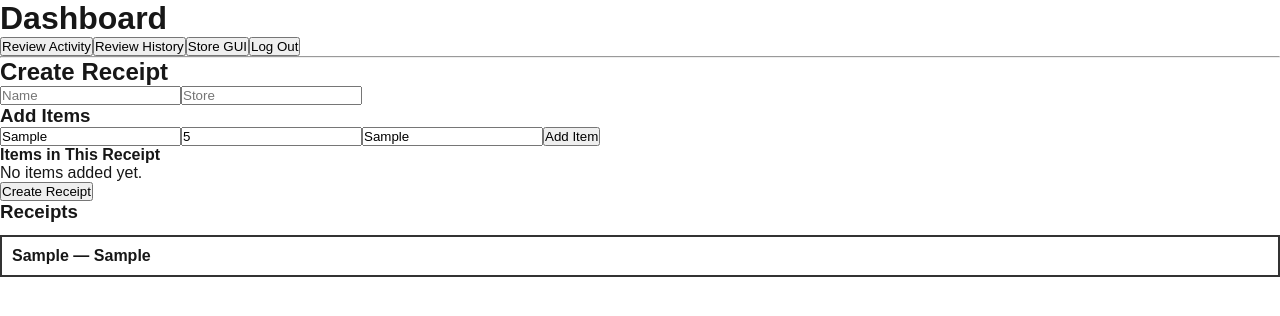
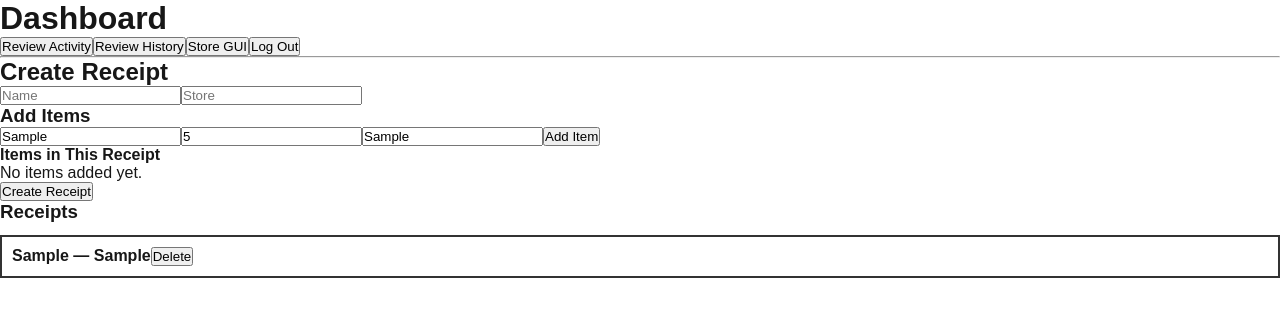
Before and after one commit to Rkaid0/SoftEngeGroupProject, a Next.js app in the folder front-end/: page /userDashboard in a window 1280 px wide. Both pictures are taken after typing "Sample", "Sample", "Sample", "5", "Sample" into the empty fields and a click on the button "Create Receipt". Shown: the top 316 px of the page. Built offline with nearby package versions, Linux system fonts and the light colour scheme.

Commit message:
delete reciept
delete recipt not usign database

```diff
--- a/front-end/src/app/userDashboard/page.tsx
+++ b/front-end/src/app/userDashboard/page.tsx
@@ -12,8 +12,7 @@ export default function UserDashboard() {
   const [receipts, setReceipts] = useState<
     { id: number; name: string; store: string; items: { id: number; name: string; price: number; category: string }[] }[]>([])
   const [currentItems, setCurrentItems] = useState<
-    { id: number; name: string; price: number; category: string }[]>([]);
-
+    { id: number; name: string; price: number; category: string }[]>([])
 
   useEffect(() => {
     const userEmail = requireAuth()
@@ -33,7 +32,7 @@ export default function UserDashboard() {
     setName("")
     setStore("")
     setCurrentItems([])
-  };
+  }
   const handleAddItem = () => {
     if (!itemName.trim() || itemPrice === "" || !itemCategory.trim()) return
 
@@ -50,32 +49,28 @@ export default function UserDashboard() {
     setItemPrice("")
     setItemCategory("")
   }
-
-
+  const handleDeleteReceipt = (id: number) => {
+    setReceipts(prev => prev.filter(r => r.id !== id))
+  }
   return (
     <div>
       <h1>Dashboard</h1>
-
       {email && (
         <p>Signed in as: <strong>{email}</strong></p>
       )}
-
       <button onClick={() => window.location.href = `${S3_URL}/reviewActivity`}>Review Activity</button>
       <button onClick={() => window.location.href = `${S3_URL}/reviewHistory`}>Review History</button>
       <button onClick={() => window.location.href = `${S3_URL}/userStoreGUI`}>Store GUI</button>
       <button onClick={() => LOGOUT}>Log Out</button>
       <hr />
-
       <h2>Create Receipt</h2>
       <input type="text" placeholder="Name" value={name} onChange={e => setName(e.target.value)}/>
       <input type="text" placeholder="Store" value={store} onChange={e => setStore(e.target.value)}/>
-
       <h3>Add Items</h3>
       <input type="text" placeholder="Item Name" value={itemName} onChange={e => setItemName(e.target.value)}/>
       <input type="number" placeholder="Item Price" value={itemPrice} onChange={e => setItemPrice(e.target.value === "" ? "" : Number(e.target.value))}/>
       <input type="text" placeholder="Category" value={itemCategory} onChange={e => setItemCategory(e.target.value)}/>
       <button onClick={handleAddItem}>Add Item</button>
-
       <h4>Items in This Receipt</h4>
       {currentItems.length === 0 && <p>No items added yet.</p>}
       {currentItems.map(item => (
@@ -85,18 +80,17 @@ export default function UserDashboard() {
           <p>Category: {item.category}</p>
         </div>
       ))}
-
       <button onClick={handleCreateReceipt}>Create Receipt</button>
       <h3>Receipts</h3>
       {receipts.map(receipt => (
         <div key={receipt.id}
              style={{ border: "2px solid #333", padding: "10px", marginTop: "12px" }}>
-
-          <h4>{receipt.name} — {receipt.store}</h4>
-
+          <h4>{receipt.name} — {receipt.store}
+            <button onClick={() => handleDeleteReceipt(receipt.id)}>Delete</button>
+          </h4>
           {receipt.items.map(item => (
             <div key={item.id}
-                 style={{ paddingLeft: "15px", marginBottom: "5px" }}>
+                 >
               <p>
                 <strong>{item.name}</strong> — ${item.price.toFixed(2)}
                 <br />
```
